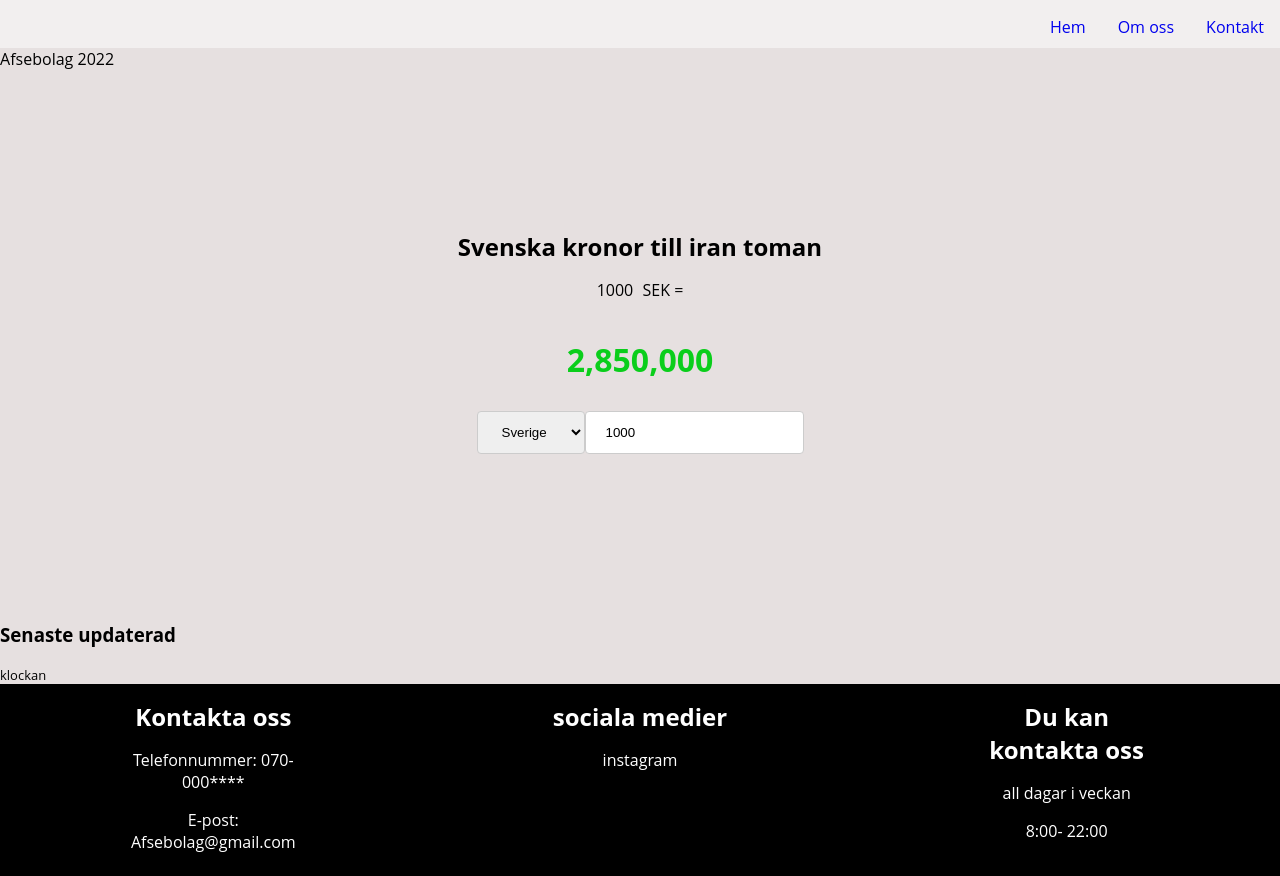
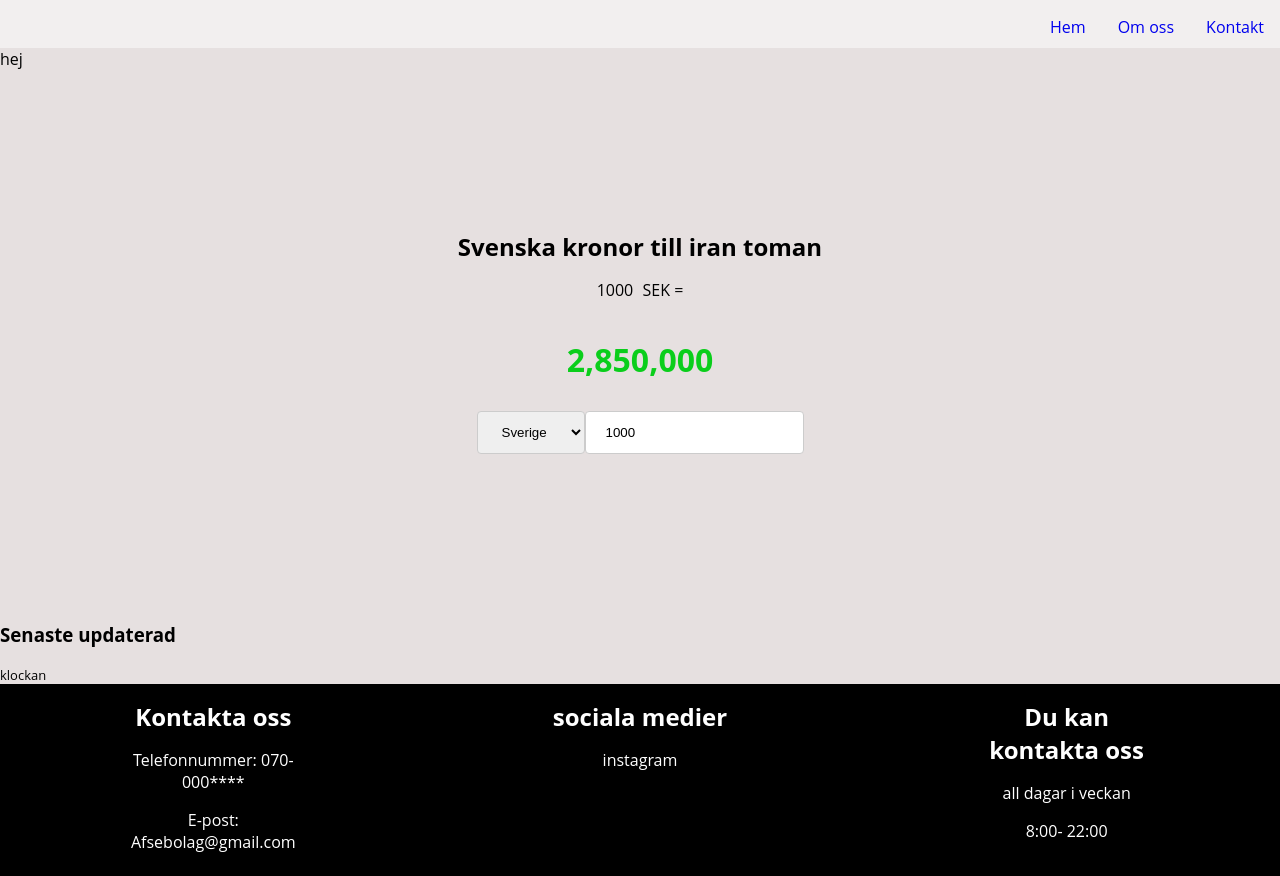
Before and after one commit to hussein311/afse, a plain HTML site: page index.html in a window 1280 px wide. Drawn offline with Linux system fonts and the light colour scheme; no server answers.

Commit message:
la till hej

```diff
--- a/index.html
+++ b/index.html
@@ -24,7 +24,7 @@
         </nav>
       </section>
 
-      <div>Afsebolag 2022</div>
+      <div>hej</div>
     <div id="maininformation">
 
 
```
